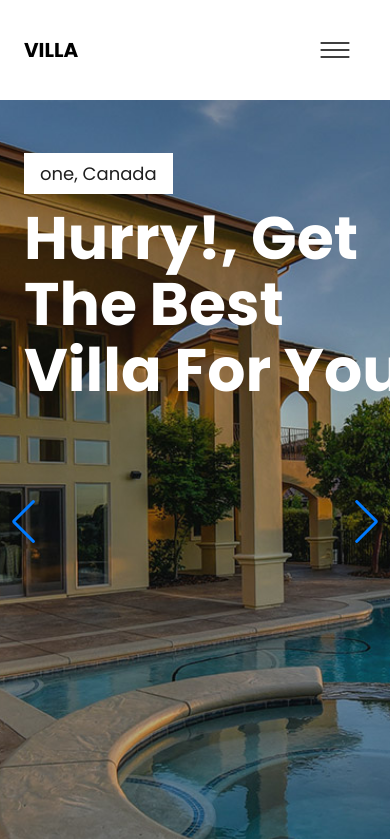
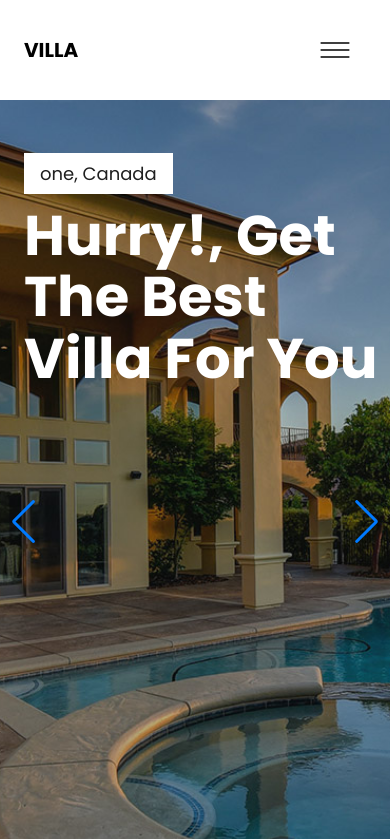
Before and after one commit to mutaz-nayef/villa, a plain HTML site: page public/views/index.html in a window 390 px wide. Shown: the top 839 px of the page. Drawn offline with nearby package versions, Linux system fonts and the light colour scheme.

Commit message:
edit the responsive issue

```diff
--- a/src/css/style.css
+++ b/src/css/style.css
@@ -105,7 +105,7 @@
     --fs-600: 1.25rem;
     --fs-700: 1.5rem;
     --fs-800: 2rem;
-    --fs-900: 3.75rem;
+    --fs-900: 3.5rem;
     --fs-1000: 4rem;
 
     @media (width > 760px) {
@@ -219,6 +219,7 @@
     justify-content: center;
     align-items: center;
     gap: 1rem;
+    flex-wrap: wrap;
   }
   .flex-col-center {
     display: flex;
```
